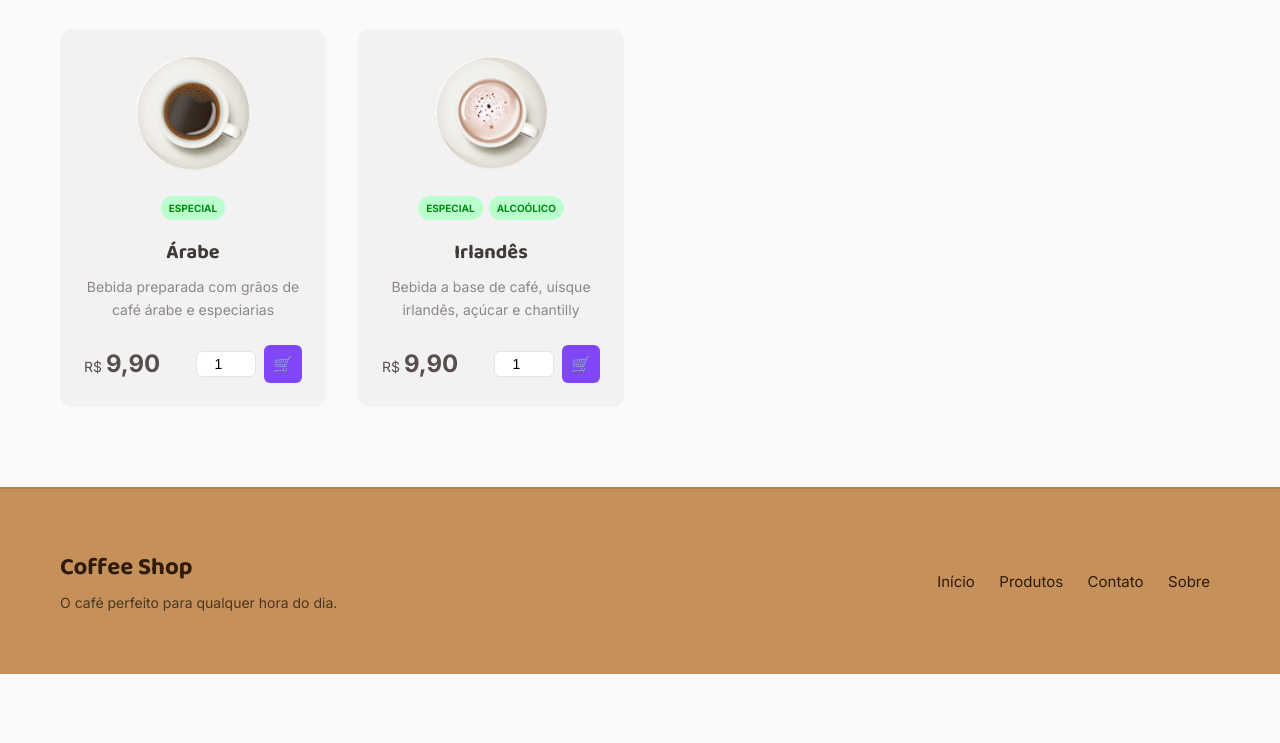
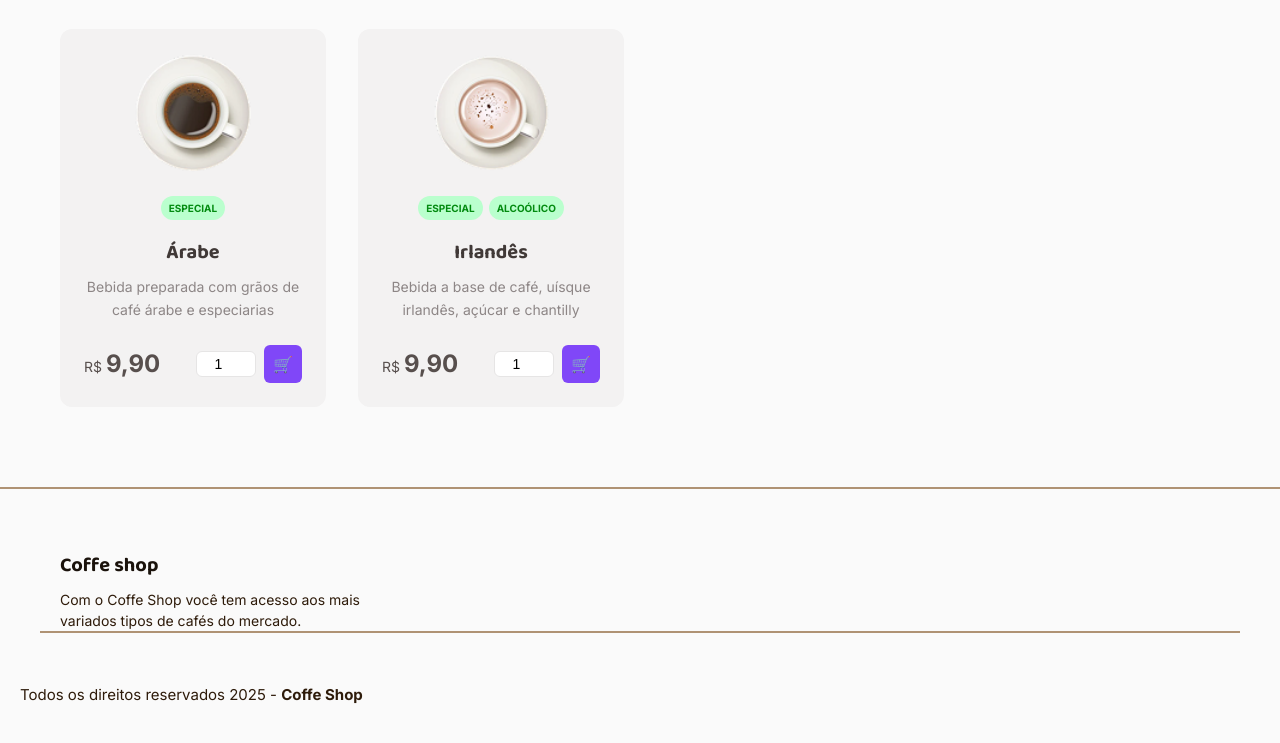
Before and after one commit to esdrasbdev/Coffe-Shop, a plain HTML site: page index.html in a window 1280 px wide. Shown: the part 2226-2969 px from the top of the page. Before the commit the page ends 2900 px from the top, so only its background shows below. Drawn offline with Linux system fonts and the light colour scheme.

Commit message:
Melhorias discretas no Footer

```diff
--- a/index.html
+++ b/index.html
@@ -9,7 +9,9 @@
     content="Encontre o café perfeito para qualquer hora do dia. Compra segura, entrega rápida e café fresquinho direto na sua casa.">
   <link rel="stylesheet" href="style.css">
   <link rel="stylesheet" href="https://cdnjs.cloudflare.com/ajax/libs/font-awesome/6.6.0/css/all.min.css">
-    <link href="https://fonts.googleapis.com/css2?family=Baloo+2:wght@400;500;600;700&family=Inter:wght@400;500;600;700&display=swap" rel="stylesheet">
+  <link
+    href="https://fonts.googleapis.com/css2?family=Baloo+2:wght@400;500;600;700&family=Inter:wght@400;500;600;700&display=swap"
+    rel="stylesheet">
 </head>
 
 <body>
@@ -311,15 +313,13 @@
   <footer class="footer">
     <div class="container footer-content">
       <div class="footer-info">
-        <h3>Coffee Shop</h3>
-        <p>O café perfeito para qualquer hora do dia.</p>
+        <h3><a href="#">Coffe shop</a></h3>
+        <p>Com o Coffe Shop você tem acesso aos mais variados tipos de cafés do mercado.</p>
+      </div>
     </div>
 
-      <div class="footer-links">
-        <a href="#">Início</a>
-        <a href="#">Produtos</a>
-        <a href="#">Contato</a>
-        <a href="#">Sobre</a>
+    <div class="footer-bottom">
+      <p>Todos os direitos reservados 2025 - <strong>Coffe Shop</strong></p>
     </div>
 
     <button class="btn-top" id="btnTop" title="Voltar ao topo">
@@ -328,4 +328,5 @@
   </footer>
   <script src="script.js"></script>
 </body>
+
 </html>
--- a/style.css
+++ b/style.css
@@ -312,68 +312,59 @@ h1, h2, h3, h4, h5, h6 {
 }
 /* Footer */
 .footer {
-  background-color: #c6905b;
-  background-image: linear-gradient(rgba(0, 0, 0, 0.4)),
-  linear-gradient(rgba(202, 152, 117, 0.9)), url(images/herosection.jpg);;
+  background-image:
+  linear-gradient(rgba(202, 152, 117, 0.9)), url(images/herosection.jpg);
   background-size: cover;
-  background-repeat: no-repeat;
+  background-repeat: repeat;
   background-position: center;
   color: #2e1b0a;
-  padding: 60px 20px;
+  padding: 60px 20px 40px;
   position: relative;
-  border-top: 2px solid rgba(0, 0, 0, 0.1);
+  border-top: 2px solid rgba(122, 73, 21, 0.585);
 }
 
+/* Conteúdo principal */
 .footer-content {
   display: flex;
-  justify-content: space-between;
-  align-items: center;
-  flex-wrap: wrap;
-  gap: 30px;
+  align-items: flex-start;
+  justify-content: flex-start;
+  margin-bottom: 40px;
+  border-bottom: 2px solid rgba(122, 73, 21, 0.585);
 }
 
 .footer-info h3 {
   font-family: 'Baloo 2', cursive;
-  font-size: 24px;
-  color: #2e1b0a;
+  font-size: 20px;
+  margin-bottom: 8px;
+}
+
+.footer-info h3 a {
+  color: #1a120b;
+  text-decoration: none;
+  font-weight: bold;
 }
 
 .footer-info p {
   font-size: 14px;
-  color: #4b3621;
-  margin-top: 4px;
+  color: #2e1b0a;
+  max-width: 350px;
+  line-height: 1.5;
 }
 
-.footer-links a {
+/* Linha inferior */
+.footer-bottom {
+  text-align: left;
+  font-size: 15px;
   color: #2e1b0a;
-  text-decoration: none;
-  margin: 0 10px;
-  font-size: 15px;
-  transition: color 0.3s ease;
-}
-
-.footer-links a:hover {
-  color: #3f250e;
-  text-decoration: underline;
-}
-
-.footer-social a {
-  color: #2e1b0a;
-  font-size: 20px;
-  margin: 0 8px;
-  transition: color 0.3s ease;
-}
-
-.footer-social a:hover {
-  color: #000;
+  padding-top: 10px;
 }
 
 /* Botão "Voltar ao topo" */
 .btn-top {
   position: absolute;
   bottom: 20px;
-  right: 20px;
-  background-color: #4a2e14;
+  right: 30px;
+  background-color: #7b4b2a;
   color: #fff;
   border: none;
   border-radius: 8px;
@@ -385,5 +376,5 @@ h1, h2, h3, h4, h5, h6 {
 }
 
 .btn-top:hover {
-  background-color: #3a2410;
+  background-color: #5b3620;
 }
```
Lines whose indentation alone changed are shown as unchanged.
